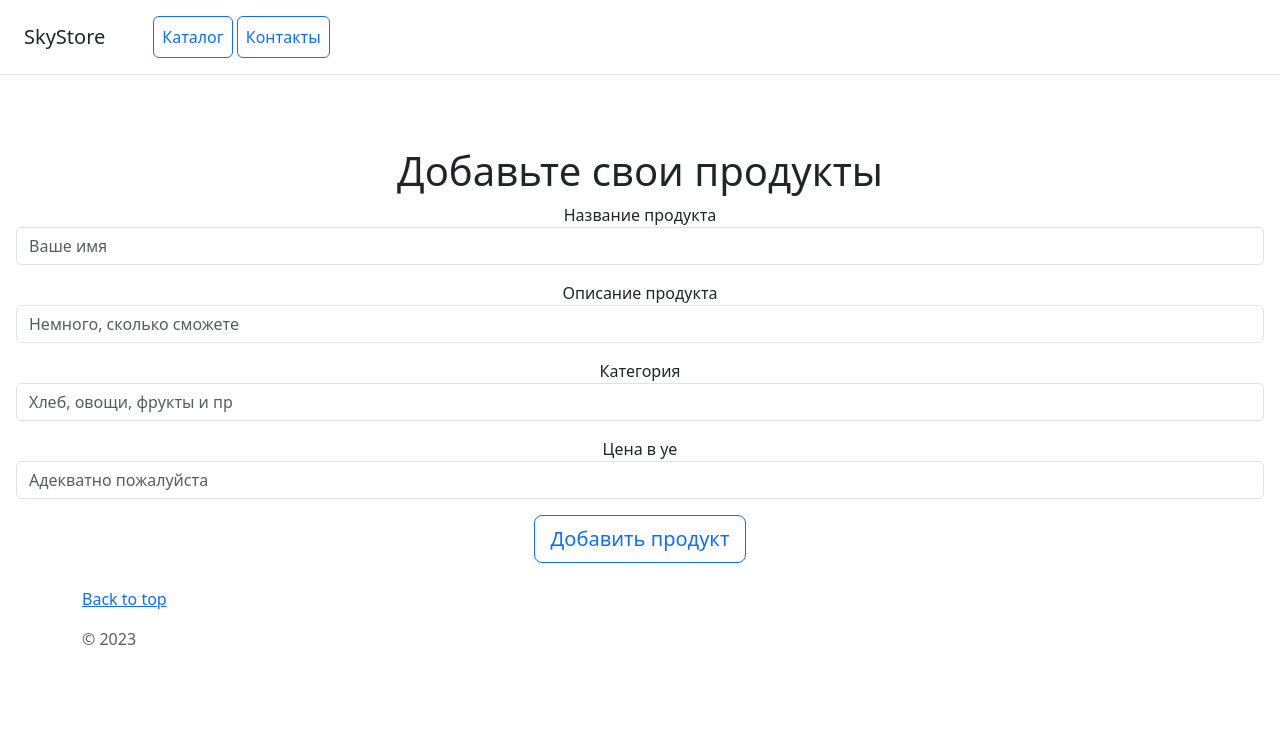
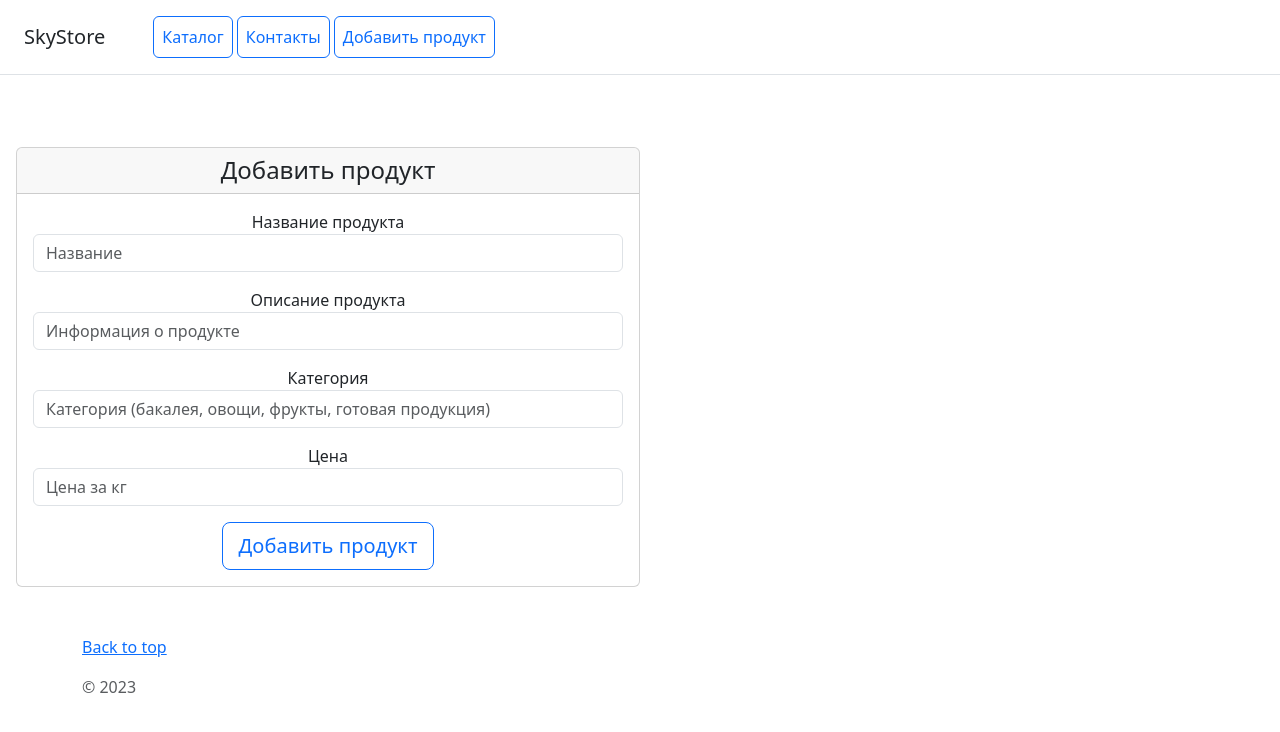
Before and after one commit to Khaidoukova/online_shop, a Django app: template catalog/templates/catalog/add_product.html in a window 1280 px wide. Shown: the top 732 px of the page. Run offline with Django 4.2, Linux system fonts and the light colour scheme; the template is opened without the code that fills it, so the values that code supplies are empty; some libraries are stand-ins or nearby versions.

Commit message:
добавлен функционал добавления продукта на отдельной странице

```diff
--- a/catalog/models.py
+++ b/catalog/models.py
@@ -7,8 +7,8 @@ class Product(models.Model):
     preview = models.ImageField(upload_to='products/', verbose_name='изображение', **NULLABLE)
     category = models.CharField(max_length=100, verbose_name='категория')
     price = models.IntegerField(verbose_name='цена')
-    creation_date = models.DateTimeField(verbose_name='дата создания', **NULLABLE)
-    change_date = models.DateTimeField(verbose_name='дата последнего изменения', **NULLABLE)
+    creation_date = models.DateTimeField(auto_now_add=True, verbose_name='дата создания')
+    change_date = models.DateTimeField(auto_now=True, verbose_name='дата последнего изменения')
 
 
     def __str__(self):
--- a/catalog/templates/catalog/add_product.html
+++ b/catalog/templates/catalog/add_product.html
@@ -2,36 +2,44 @@
 
 {% block content%}
 
-<div class="row text-left">
-
-        <div>
-            <h1>Добавьте свои продукты</h1>
+<div class="col-lg-6 col-sm-12">
+    <div class="card mb-4 box-shadow">
+        <div class="card-header">
+            <h4 class="my-0 font-weight-normal">Добавить продукт</h4>
         </div>
-
+        <div class="card-body">
             <form method="post" action="" class="form-floating">
                 {% csrf_token %}
 
                 <div class="mb-3">
                     <label for="name">Название продукта</label>
-                <input type="text" name="name" class="form-control" id="name" placeholder="Ваше имя" required>
+                    <input type="text" name="name" class="form-control" placeholder="Название" required>
                 </div>
 
                 <div class="mb-3">
                     <label for="name">Описание продукта</label>
-                <input type="text" name="description" class="form-control" id="name" placeholder="Немного, сколько сможете" required>
+                    <input type="text" name="description" class="form-control" placeholder="Информация о продукте"
+                           required>
                 </div>
 
                 <div class="mb-3">
                     <label for="name">Категория</label>
-                <input type="text" name="category" class="form-control" id="name" placeholder="Хлеб, овощи, фрукты и пр" required>
+                    <input type="text" name="category" class="form-control"
+                           placeholder="Категория (бакалея, овощи, фрукты, готовая продукция)" required>
                 </div>
 
                 <div class="mb-3">
-                <label for="name">Цена в уе</label>
-                <input type="text" name="price" class="form-control" id="name" placeholder="Адекватно пожалуйста" required>
+                    <label for="name">Цена</label>
+                    <input type="text" name="price" class="form-control" id="name" placeholder="Цена за кг" required>
                 </div>
+
+
 
                 <button type="submit" class="btn btn-lg btn-block btn-outline-primary">Добавить продукт</button>
             </form>
-
+        </div>
+    </div>
+</div>
+</div>
+</div>
 {% endblock %}
--- a/catalog/templates/catalog/base.html
+++ b/catalog/templates/catalog/base.html
@@ -13,6 +13,7 @@
     <nav class="ms-5">
         <a class="p-2 btn btn-outline-primary" href="{% url 'catalog:home' %}">Каталог</a>
         <a class="p-2 btn btn-outline-primary" href="{% url 'catalog:contacts' %}">Контакты</a>
+        <a class="p-2 btn btn-outline-primary" href="{% url 'catalog:add_product' %}">Добавить продукт</a>
 
 
     </nav>
```
Also changed, not shown: catalog/views.py (+6 -2 lines). Lines whose indentation alone changed are shown as unchanged.
